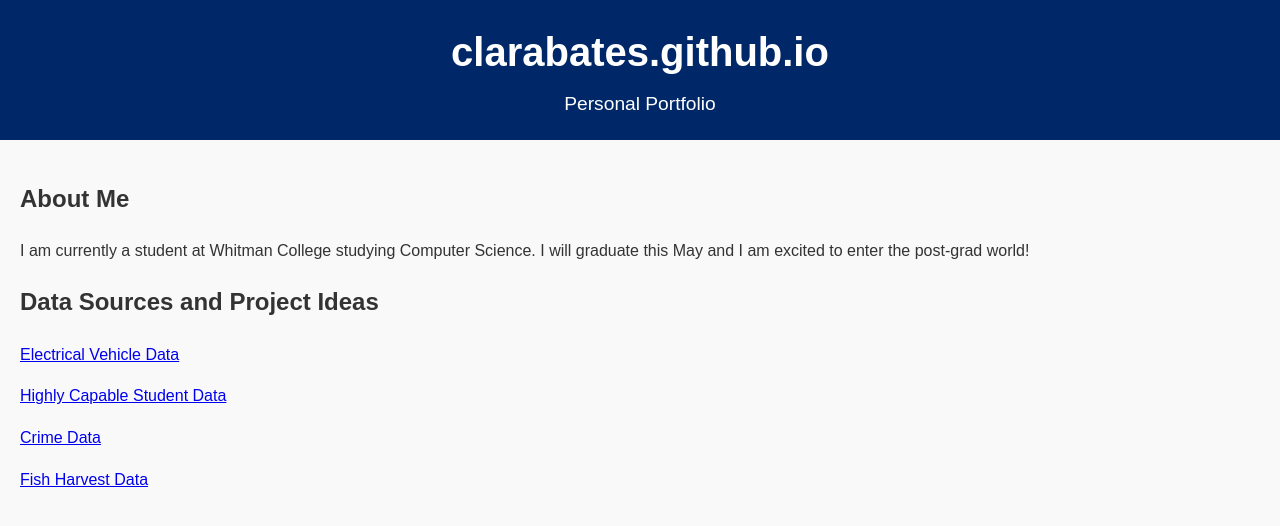
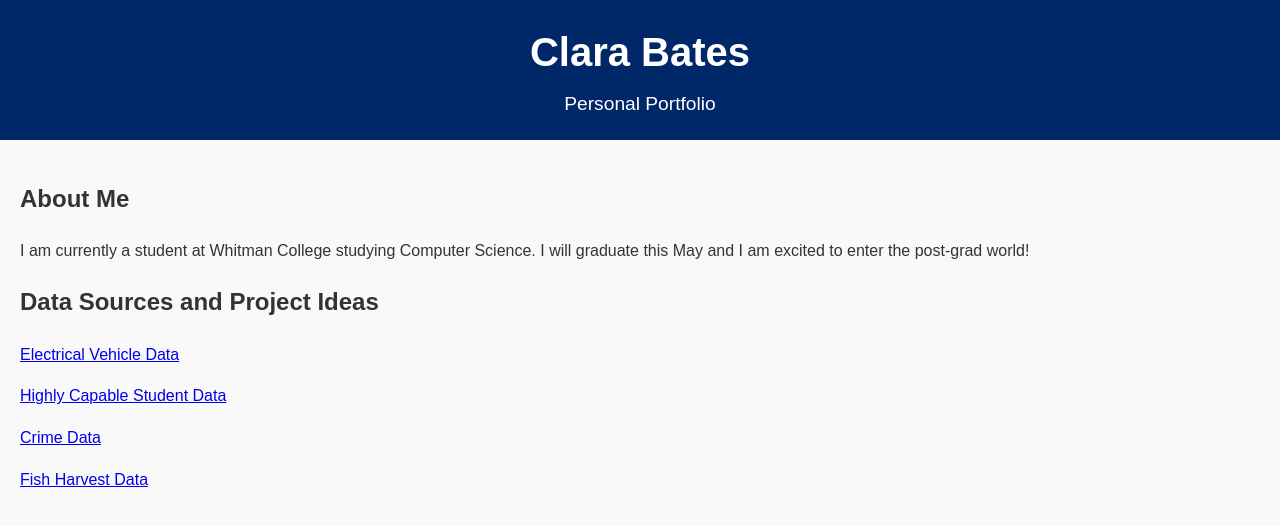
Before and after one commit to clarabates/clarabates.github.io, a Jekyll site: the page built from index.md, in a window 1280 px wide. Shown: the top 526 px of the page. Built offline with Jekyll 4.4.1, drawn with Linux system fonts in a browser that asks for light colours.

Commit message:
Update _config.yml

```diff
--- a/_config.yml
+++ b/_config.yml
@@ -1 +1,2 @@
+title: Clara Bates
 description: Personal Portfolio
```
